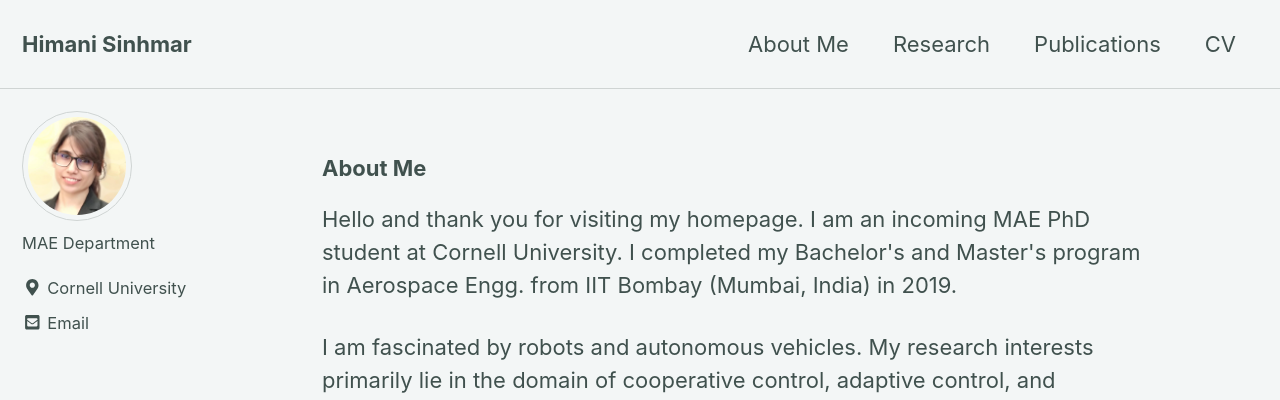
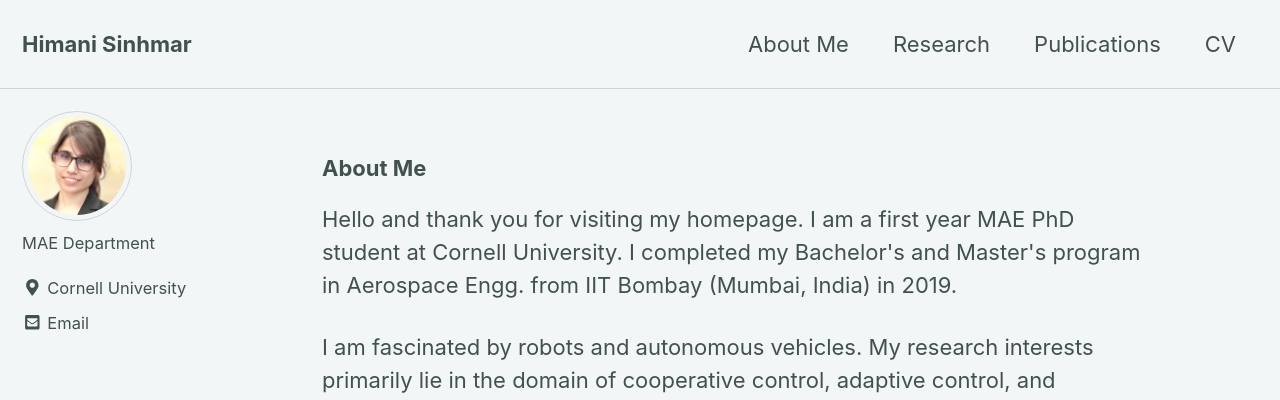
Before and after one commit to himanisinhmar/himanisinhmar.github.io, a Jekyll site: the page built from index.html, in a window 1280 px wide and 900 px high. Shown: the top 400 px of the window. Built offline with Jekyll 4.4.1, drawn with Linux system fonts in a browser that asks for light colours; nearby versions of some CDN libraries; the list of posts is cut into pages by our own code.

Commit message:
Update index.html

```diff
--- a/index.html
+++ b/index.html
@@ -6,7 +6,7 @@ author_profile: true
 <h3> About Me </h3>
 
 
-<p>Hello and thank you for visiting my homepage. I am an incoming MAE PhD student at Cornell University. I  completed my Bachelor's and Master's program in Aerospace Engg. from IIT Bombay (Mumbai, India) in 2019.
+<p>Hello and thank you for visiting my homepage. I am a first year MAE PhD student at Cornell University. I  completed my Bachelor's and Master's program in Aerospace Engg. from IIT Bombay (Mumbai, India) in 2019.
 </p>
 
 <p>I am fascinated by robots and autonomous vehicles. My research interests primarily lie in the domain of cooperative control, adaptive control, and autonomous guidance and navigation of aerial vehicles. I am also keen to work on the amalgamation of reinforcement learning and decentralized control of multi-agent system in an uncertain environment. For my master's thesis, I worked with Prof. Srikant Sukumar, Systems and Control Engg. at IIT Bombay, on developing an adaptive controller for consensus of networked multi agent system under unknown measurement biases.
```
